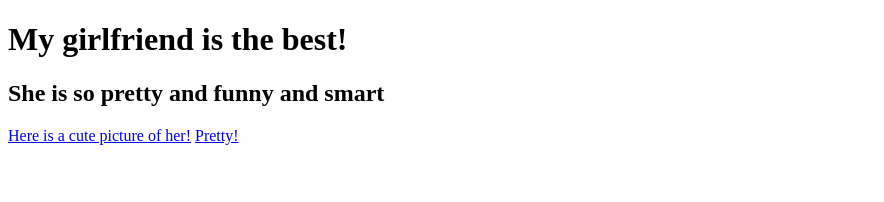
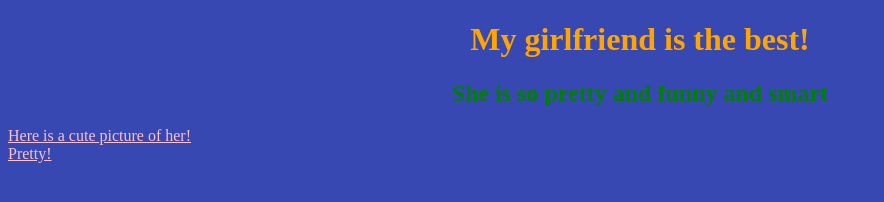
Before and after one commit to KenzeeKay/Croissant, a plain HTML site: page index.html in a window 1280 px wide. Shown: the whole page, without its empty margins (0-884 px from the left). Drawn offline with Linux system fonts and the light colour scheme.

```diff
--- a/index.html
+++ b/index.html
@@ -3,6 +3,8 @@
   <head>
     <meta charset="UTF-8" />
     <meta http-equiv="X-UA-Compatible" content="IE=edge" />
+
+    <link rel="stylesheet" href="styes.css" />
     <meta name="viewport" content="width=device-width, initial-scale=1.0" />
     <title>Document</title>
   </head>
--- a/styes.css
+++ b/styes.css
@@ -0,0 +1,15 @@
+body {
+  background: #3748b3;
+}
+h1 {
+  color: orange;
+  text-align: center;
+}
+h2 {
+  color: green;
+  text-align: center;
+}
+a {
+  color: pink;
+  display: block;
+}
```
Also changed, not shown: contact.html (+1 -0 lines), photo.html (+2 -0 lines), 2 other files.
